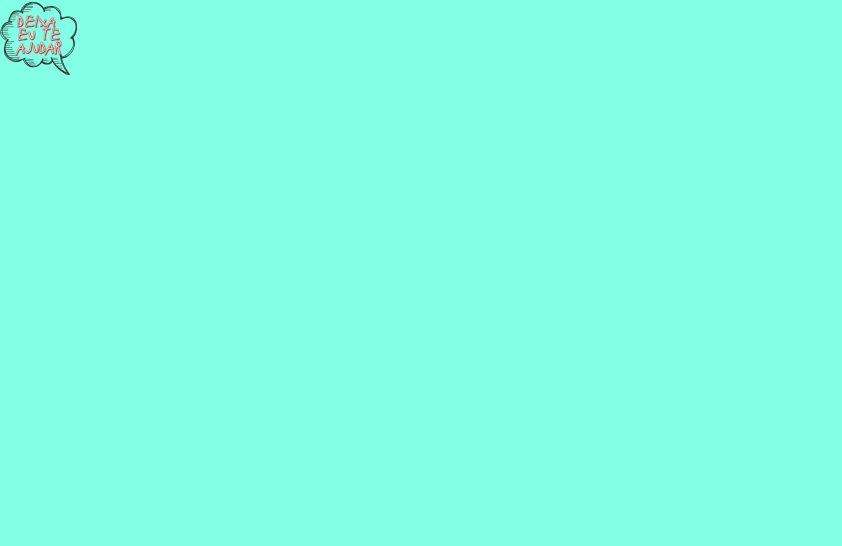
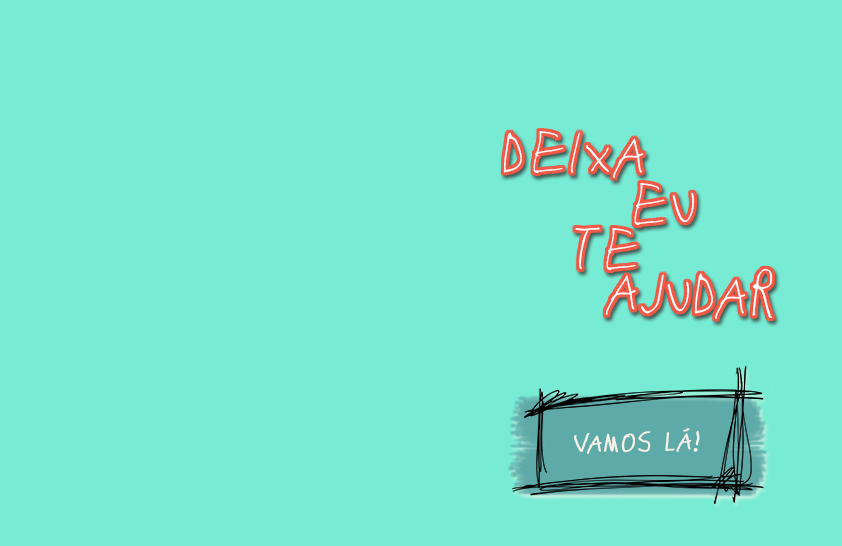
Before and after one commit to franklinarauj/Deixa-Eu-Te-Ajudar, a Vue app: page /#/ in a window 1280 px wide. Shown: the top 546 px of the page, without its empty margins (0-842 px from the left). Built offline with nearby package versions, Linux system fonts and the light colour scheme.

Commit message:
Tela splash

```diff
--- a/src/App.vue
+++ b/src/App.vue
@@ -23,7 +23,7 @@
   }
 
   .splash {
-    background: var(--primary);
+    background: #77EBD4;
   }
 
   body {
--- a/src/pages/Splash.vue
+++ b/src/pages/Splash.vue
@@ -1,8 +1,41 @@
 <template>
   <div class="splash">
-    <img alt="Vue logo" src="../assets/logo.png" />
+    <img class="logo" alt="Vue logo" src="../assets/logo-inicial.png" />
+    <img class="botao" src="../assets/botao_vamos_la.png" alt="">
+
   </div>
 </template>
+
+<style>
+body{
+  min-height: 0cm;
+}
+
+@media(max-width: 600px){
+    .logo{
+      margin-top: 30%;
+      display: block;
+      margin-left: auto;
+      margin-right: auto;
+      margin-bottom: 35%;
+    }
+  }
+@media(min-width: 601px){
+    .logo{
+      display: block;
+      margin-top: 10%;
+      margin-left: auto;
+      margin-right: auto;
+      margin-bottom: 3%;
+    }
+  }
+
+  .botao{
+    display: block;
+    margin-left: auto;
+    margin-right: auto;
+  }
+</style>
 
 <script>
   export default {
```
Also changed, not shown: src/assets/botao_vamos_la.png (added).
